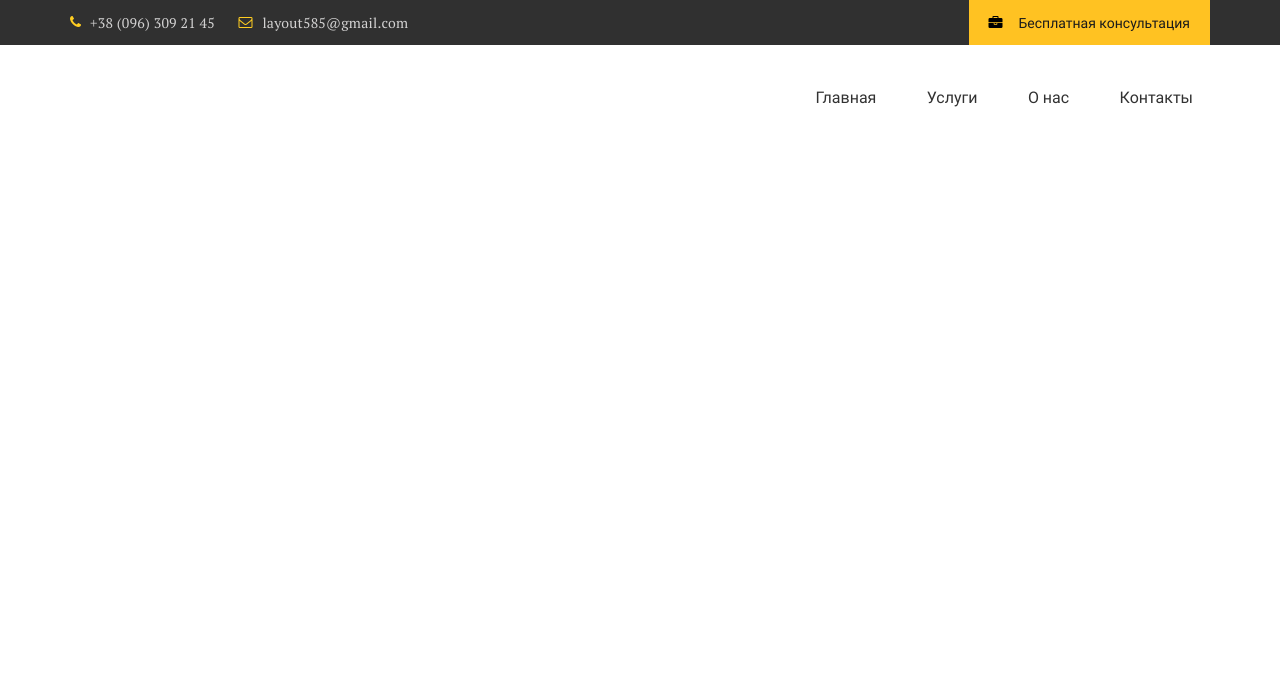
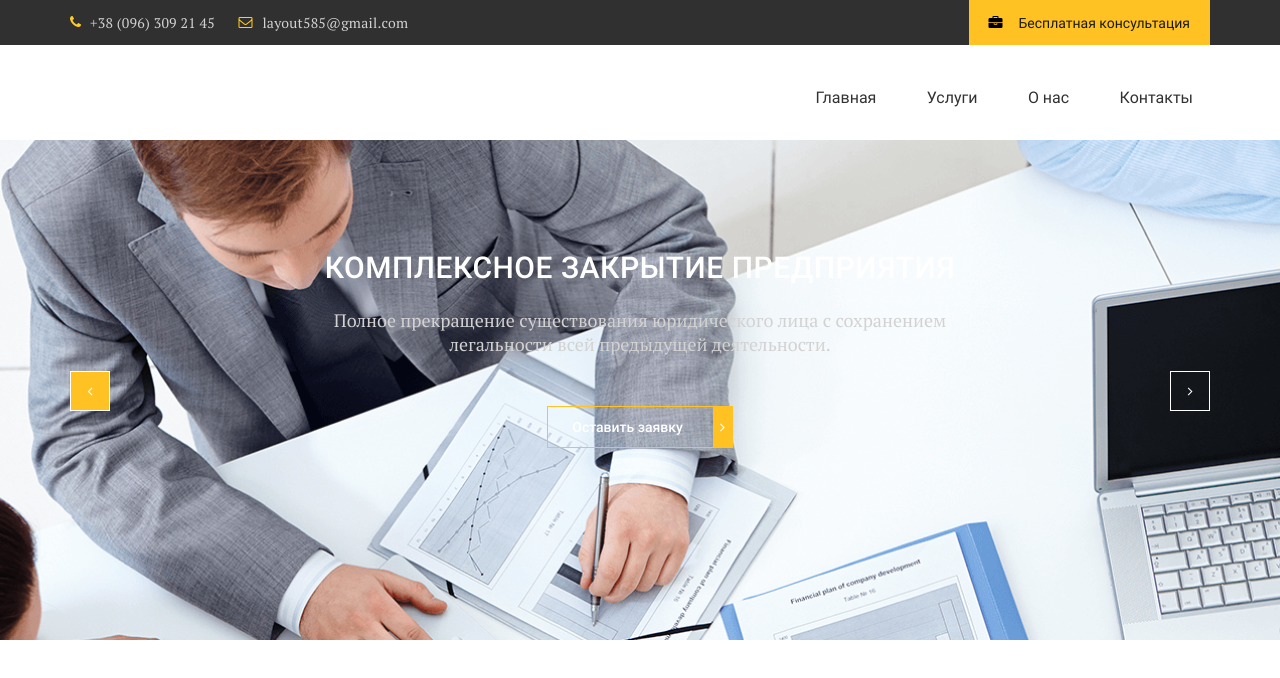
Before and after one commit to Nekit-tuc/Project1, a plain HTML site: page index.html in a window 1280 px wide. Drawn offline with nearby package versions, Linux system fonts and the light colour scheme; files whose address does not match are found by name.

Commit message:
working with the slider

```diff
--- /dev/null
+++ b/css/slick.css
@@ -0,0 +1,119 @@
+/* Slider */
+.slick-slider
+{
+    position: relative;
+
+    display: block;
+    box-sizing: border-box;
+
+    -webkit-user-select: none;
+       -moz-user-select: none;
+        -ms-user-select: none;
+            user-select: none;
+
+    -webkit-touch-callout: none;
+    -khtml-user-select: none;
+    -ms-touch-action: pan-y;
+        touch-action: pan-y;
+    -webkit-tap-highlight-color: transparent;
+}
+
+.slick-list
+{
+    position: relative;
+
+    display: block;
+    overflow: hidden;
+
+    margin: 0;
+    padding: 0;
+}
+.slick-list:focus
+{
+    outline: none;
+}
+.slick-list.dragging
+{
+    cursor: pointer;
+    cursor: hand;
+}
+
+.slick-slider .slick-track,
+.slick-slider .slick-list
+{
+    -webkit-transform: translate3d(0, 0, 0);
+       -moz-transform: translate3d(0, 0, 0);
+        -ms-transform: translate3d(0, 0, 0);
+         -o-transform: translate3d(0, 0, 0);
+            transform: translate3d(0, 0, 0);
+}
+
+.slick-track
+{
+    position: relative;
+    top: 0;
+    left: 0;
+
+    display: block;
+    margin-left: auto;
+    margin-right: auto;
+}
+.slick-track:before,
+.slick-track:after
+{
+    display: table;
+
+    content: '';
+}
+.slick-track:after
+{
+    clear: both;
+}
+.slick-loading .slick-track
+{
+    visibility: hidden;
+}
+
+.slick-slide
+{
+    display: none;
+    float: left;
+
+    height: 100%;
+    min-height: 1px;
+}
+[dir='rtl'] .slick-slide
+{
+    float: right;
+}
+.slick-slide img
+{
+    display: block;
+}
+.slick-slide.slick-loading img
+{
+    display: none;
+}
+.slick-slide.dragging img
+{
+    pointer-events: none;
+}
+.slick-initialized .slick-slide
+{
+    display: block;
+}
+.slick-loading .slick-slide
+{
+    visibility: hidden;
+}
+.slick-vertical .slick-slide
+{
+    display: block;
+
+    height: auto;
+
+    border: 1px solid transparent;
+}
+.slick-arrow.slick-hidden {
+    display: none;
+}
--- a/css/style.css
+++ b/css/style.css
@@ -122,3 +122,112 @@ body {
 .menu li+li {
   padding-left: 13px;
 }
+
+/* star section.slider */
+
+.slider {
+  background-image: url('/img/01.png');
+  background-repeat: no-repeat;
+  background-size: cover;
+  background-position: center;
+  min-height: 500px;
+}
+
+.slider__item-content {
+  text-align: center;
+  padding-top: 110px;
+  max-width: 665px;
+  margin: 0 auto;
+}
+
+.slider__title {
+  text-transform: uppercase;
+  color: #fff;
+  line-height: 36px;
+  font-size: 30px;
+  font-weight: 500;
+  letter-spacing: 0.5px;
+  margin-bottom: 22px;
+  font-family: 'Roboto', sans-serif;
+}
+
+.slider__text {
+  font-size: 18px;
+  line-height: 24px;
+  color: #d3d2d2;
+  margin-bottom: 50px;
+}
+
+.default-btn {
+  color: #fff;
+  font-size: 14px;
+  line-height: 24px;
+  font-weight: 500;
+  font-family: 'Roboto', sans-serif;
+  padding: 8px 30px 8px 24px;
+  border: 1px solid #ffc222;
+  border-right-width: 20px;
+  position: relative;
+}
+
+.default-btn:after {
+  content: "\f105";
+  font-family: 'icomoon';
+  position: absolute;
+  right: -12px;
+  top: 50%;
+  transform: translateY(-50%);
+}
+
+.slider__inner {
+  position: relative;
+}
+
+.slick-btn {
+  background-color: #ffc222;
+  position: absolute;
+  top: 75%;
+  z-index: 3;
+  width: 40px;
+  height: 40px;
+  border: 1px solid #fff;
+  transition: all .2s;
+  cursor: pointer;
+  outline: none;
+}
+
+.slick-btn.slick-disabled {
+  cursor: default;
+  background-color: transparent;
+}
+
+.slick-btn:before {
+  position: absolute;
+  top: 50%;
+  left: 50%;
+  transform: translate(-50%, -50%)
+}
+
+.slick-next {
+  left: 0;
+
+}
+
+.slick-next:before {
+  content: "\f104";
+  font-family: 'icomoon';
+  color: #fff;
+}
+
+.slick-prev {
+  right: 0;
+
+}
+
+.slick-prev:before {
+  content: "\f105";
+  font-family: 'icomoon';
+  color: #fff;
+}
+
+/* end section.sloder */
--- a/index.html
+++ b/index.html
@@ -7,6 +7,7 @@
   <meta name="viewport" content="width=device-width, initial-scale=1.0">
   <link rel="stylesheet" href="/css/normalize.css">
   <link rel="stylesheet" href="/css/jquery.fancybox.css">
+  <link rel="stylesheet" href="/css/slick.css">
   <link rel="stylesheet" href="/css/style.css">
   <title>Document</title>
 </head>
@@ -45,9 +46,56 @@
 
   </header>
 
+  <section class="slider">
+    <div class="container">
+      <div class="slider__inner">
+        <div class="slider__item">
+          <div class="slider__item-content">
+            <div class="slider__title">
+              КОМПЛЕКСНОЕ ЗАКРЫТИЕ ПРЕДПРИЯТИЯ
+            </div>
+            <div class="slider__text">
+              Полное прекращение существования юридического лица с сохранением легальности всей предыдущей деятельности.
+            </div>
+            <a class="slider__btn default-btn">
+              Оставить заявку
+            </a>
+          </div>
+        </div>
+        <div class="slider__item">
+          <div class="slider__item-content">
+            <div class="slider__title">
+              КОМПЛЕКСНОЕ ЗАКРЫТИЕ ПРЕДПРИЯТИЯ
+            </div>
+            <div class="slider__text">
+              Полное прекращение существования юридического лица с сохранением легальности всей предыдущей деятельности.
+            </div>
+            <a class="slider__btn default-btn">
+              Оставить заявку
+            </a>
+          </div>
+        </div>
+        <div class="slider__item">
+          <div class="slider__item-content">
+            <div class="slider__title">
+              КОМПЛЕКСНОЕ ЗАКРЫТИЕ ПРЕДПРИЯТИЯ
+            </div>
+            <div class="slider__text">
+              Полное прекращение существования юридического лица с сохранением легальности всей предыдущей деятельности.
+            </div>
+            <a class="slider__btn default-btn">
+              Оставить заявку
+            </a>
+          </div>
+        </div>
+      </div>
+    </div>
+  </section>
+
 
   <script src="https://ajax.googleapis.com/ajax/libs/jquery/3.6.0/jquery.min.js"></script>
   <script src="/js/jquery.fancybox.js"></script>
+  <script src="/js/slick.min.js"></script>
   <script src="/js/script.js"></script>
 </body>
 
--- a/js/script.js
+++ b/js/script.js
@@ -1,5 +1,10 @@
 $(function () {
 
+  $('.slider__inner').slick({
+    nextArrow: '<button type="button" class="slick-btn slick-next"></button>',
+    prevArrow: '<button type="button" class="slick-btn slick-prev"></button>',
+    infinite: false,
 
+  });
 
 });
```
Also changed, not shown: img/01.png (added), img/02.png (added), js/slick.min.js (added).
